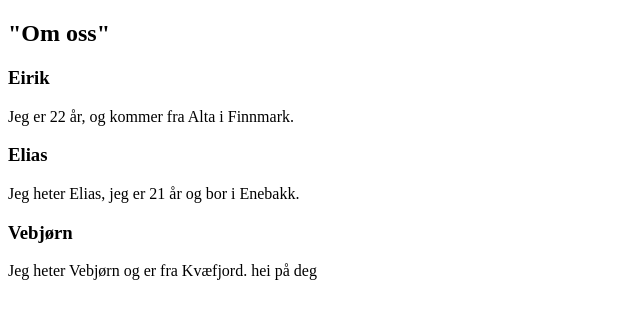
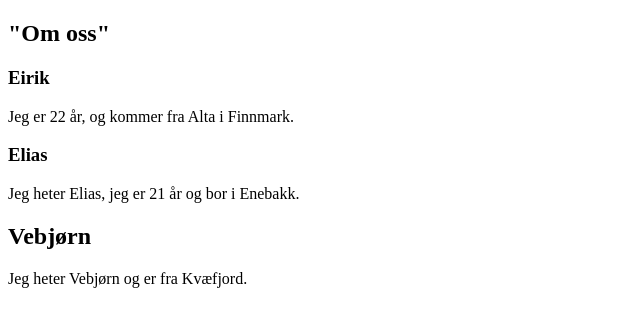
Before and after one commit to DATA1200-2025/valgfri-oppgave-1-git-anbefales-gruppe-20, a plain HTML site: page index.html in a window 1280 px wide. Shown: the whole page, without its empty margins (0-640 px from the left). Drawn offline with Linux system fonts and the light colour scheme.

```diff
--- a/index.html
+++ b/index.html
@@ -12,8 +12,8 @@
             <h3>Elias</h3>
                 <p>Jeg heter Elias, jeg er 21 år og bor i Enebakk.</p>
 
-            <h3>Vebjørn</h3>
-                <p>Jeg heter Vebjørn og er fra Kvæfjord. hei på deg </p>
+            <h2>Vebjørn</h2>
+                <p>Jeg heter Vebjørn og er fra Kvæfjord.</p>
     </body>
 
 
```
